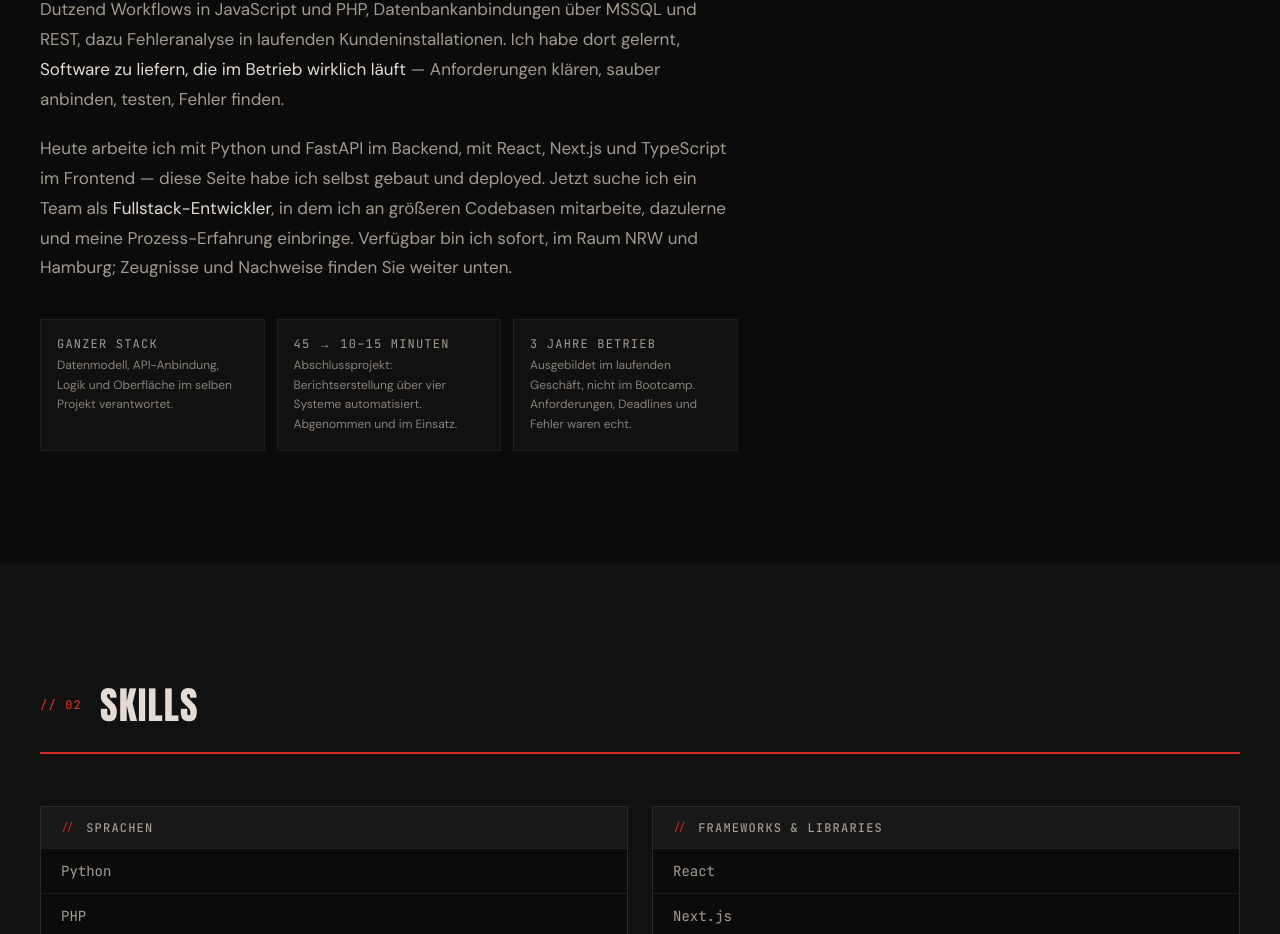
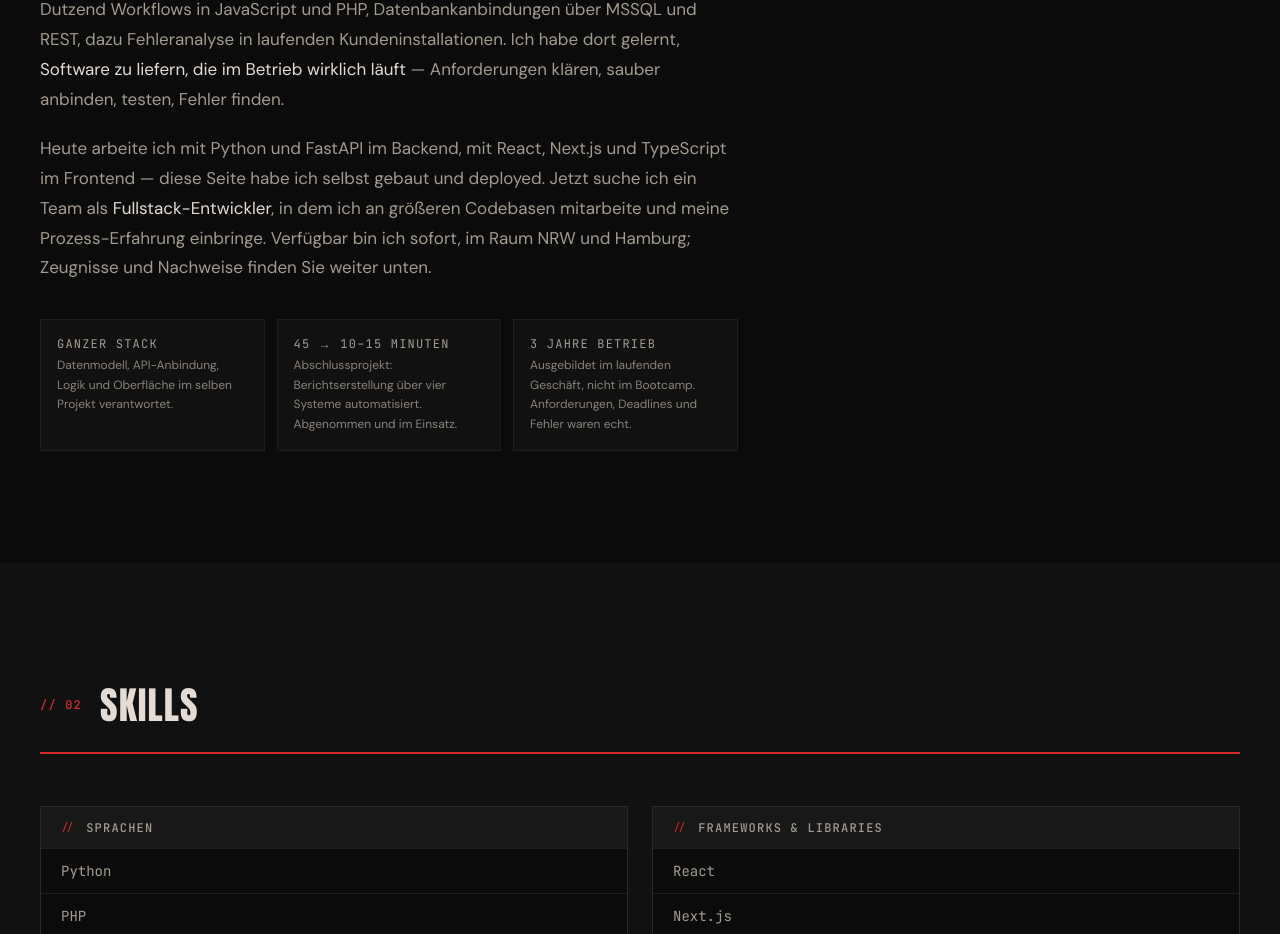
Before and after one commit to NooriBilal/portfolio, a Next.js app: page / in a window 1280 px wide. Shown: the part 1554-2488 px from the top of the page. Built offline with nearby package versions, Linux system fonts and the light colour scheme.

Commit message:
feat(about): 'dazulerne' im schluss gestrichen
Co-Authored-By: Claude Opus 4.8 <noreply@anthropic.com>

```diff
--- a/src/components/sections/About.tsx
+++ b/src/components/sections/About.tsx
@@ -79,7 +79,7 @@ export default function About() {
               im Frontend — diese Seite habe ich selbst gebaut und deployed. Jetzt suche ich ein Team
               als{" "}
               <span style={{ color: "var(--ink)" }}>Fullstack-Entwickler</span>, in dem ich an
-              größeren Codebasen mitarbeite, dazulerne und meine Prozess-Erfahrung einbringe.
+              größeren Codebasen mitarbeite und meine Prozess-Erfahrung einbringe.
               Verfügbar bin ich sofort, im Raum NRW und Hamburg; Zeugnisse und Nachweise finden Sie
               weiter unten.
             </p>
```
